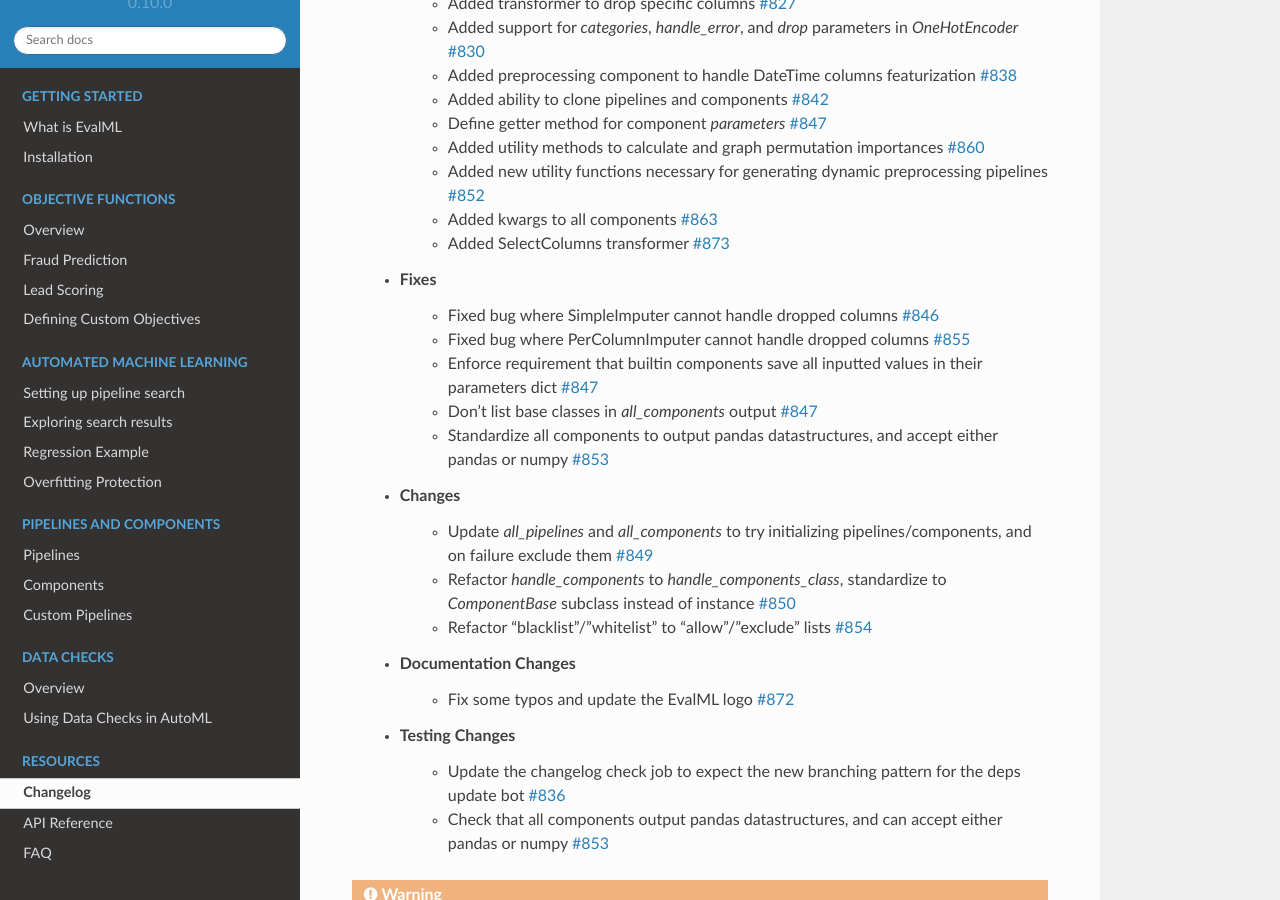
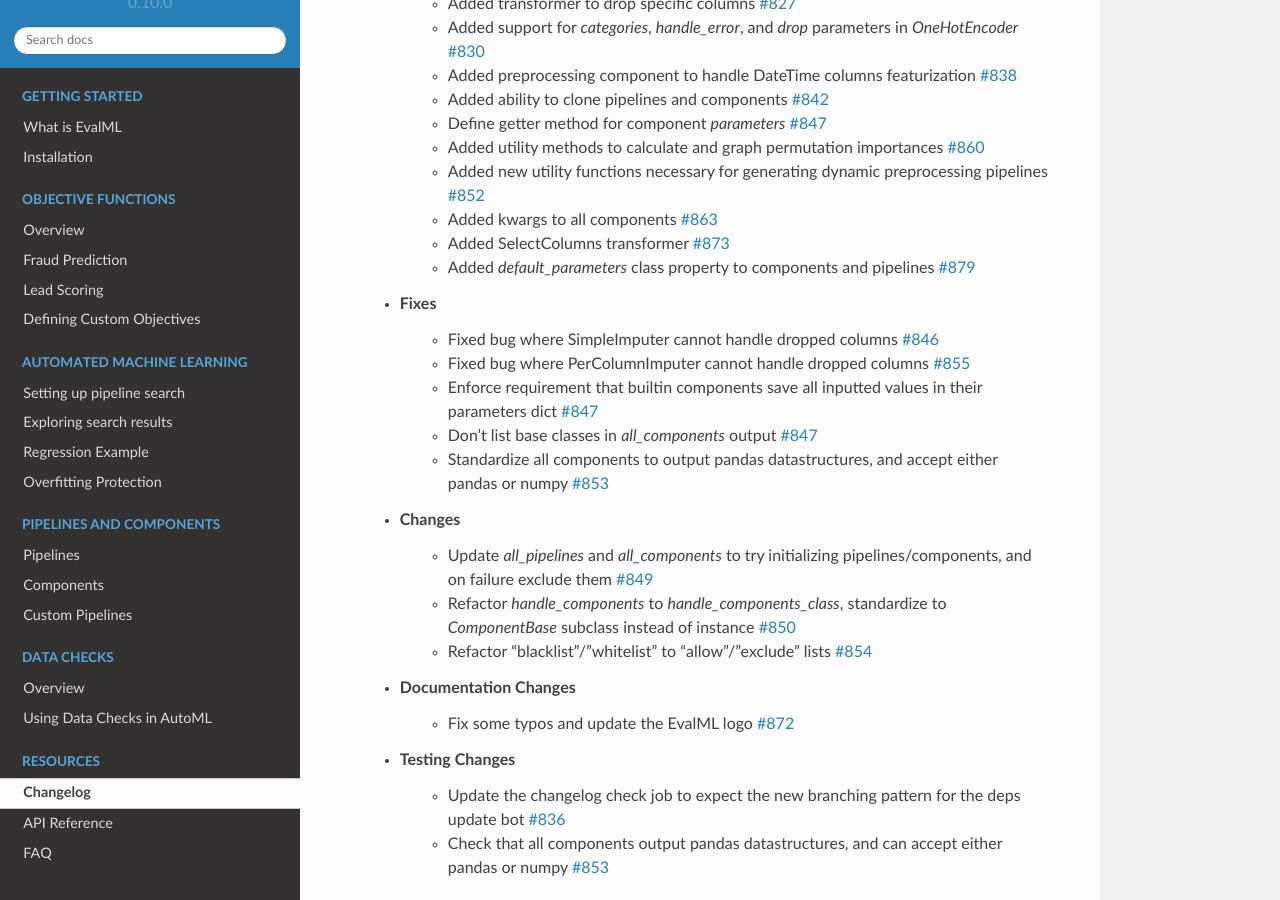
Before and after one commit to alteryx/evalml, a Sphinx documentation site: the page built from docs/source/changelog.rst, in a window 1280 px wide and 900 px high, scrolled down 355 px. Built offline with Sphinx 7.4.7 and the Read the Docs theme 2.0.0, drawn with Linux system fonts in a browser that asks for light colours; comment, search, counter and statistics services are not loaded.

Commit message:
Adding PR 879 to changelog

```diff
--- a/docs/source/changelog.rst
+++ b/docs/source/changelog.rst
@@ -18,6 +18,7 @@
         * Added new utility functions necessary for generating dynamic preprocessing pipelines :pr:`852`
         * Added kwargs to all components :pr:`863`
         * Added SelectColumns transformer :pr:`873`
+        * Added `default_parameters` class property to components and pipelines :pr:`879`
     * Fixes
         * Fixed bug where SimpleImputer cannot handle dropped columns :pr:`846`
         * Fixed bug where PerColumnImputer cannot handle dropped columns :pr:`855`
```
